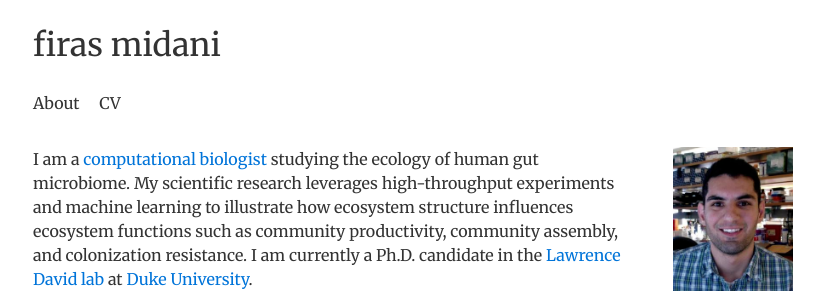
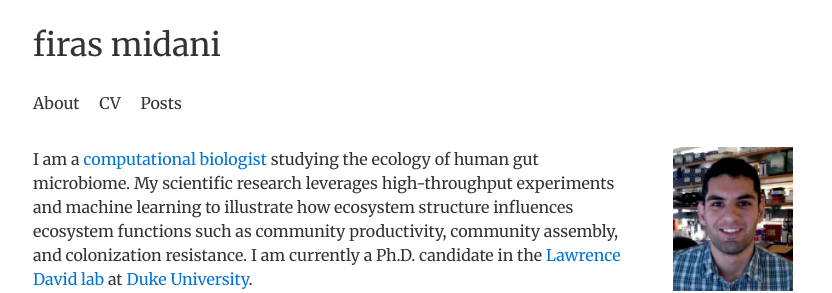
Before and after one commit to firasmidani/firasmidani.github.io, a Jekyll site: the page built from index.html, in a window 1280 px wide. Shown: the top 293 px of the page, without its empty margins (223-1055 px from the left). Built offline with Jekyll 4.4.1, drawn with Linux system fonts in a browser that asks for light colours.

Commit message:
Update default.html

```diff
--- a/_layouts/default.html
+++ b/_layouts/default.html
@@ -16,6 +16,7 @@
             <nav class="site-nav">
                 <a href="/about/" class="{% if page.url == '/about/' %}active{% endif %}">About</a>
                 <a href="/cv/" class="{% if page.url == '/cv/' %}active{% endif %}">CV</a>
+                <a href="/posts/" class="{% if page.url == '/_posts/' %}active{% endif %}">Posts</a>
             </nav>
 	    {% if page.use_math %}
       		{% include mathjax_support %}
```
